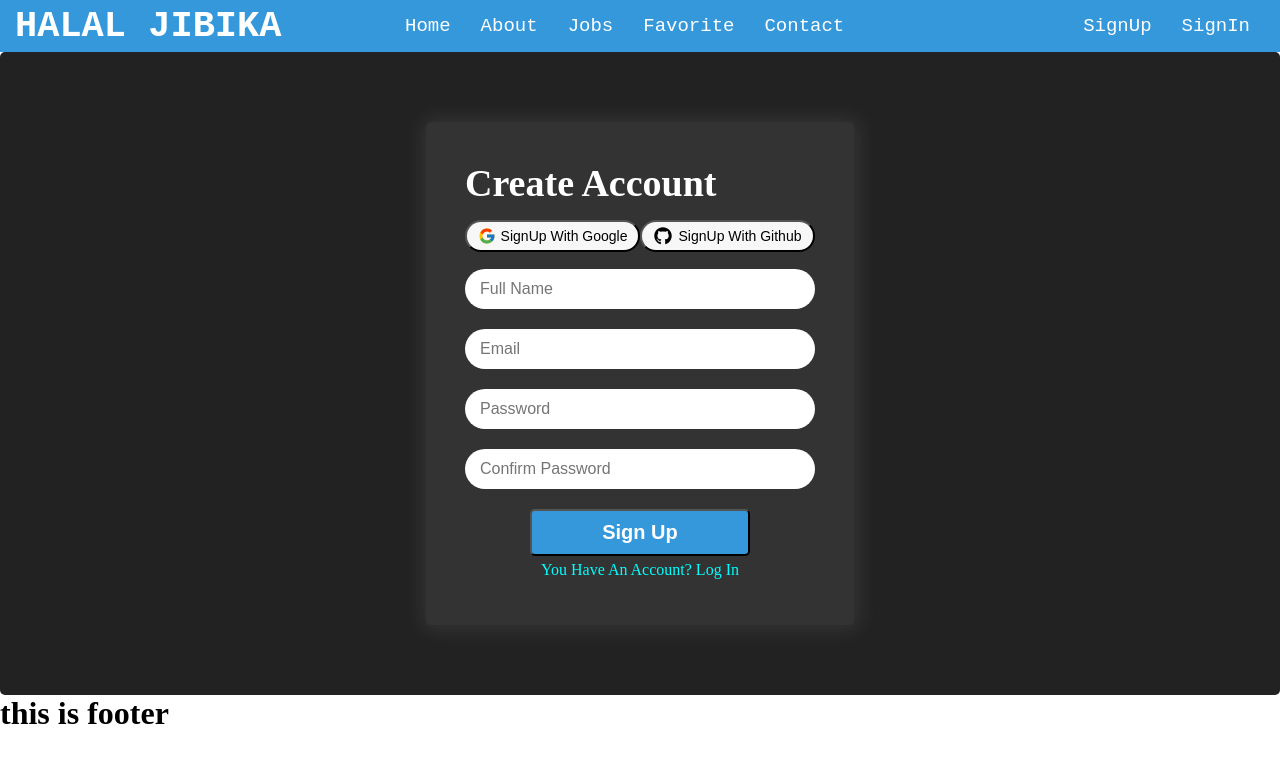
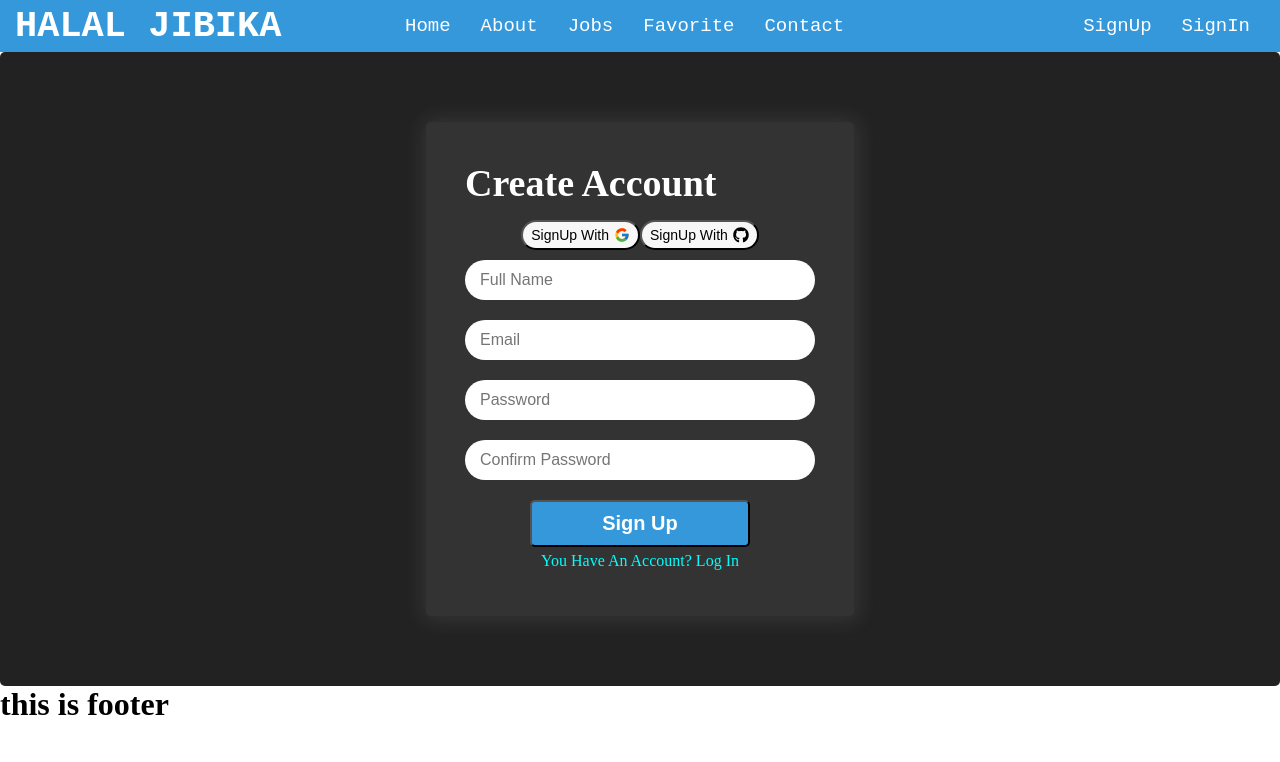
Before and after one commit to devRokib/HALAL_JIBIKA, a React (Vite) app: page /signup in a window 1280 px wide. Shown: the top 762 px of the page. Built offline with nearby package versions, Linux system fonts and the light colour scheme.

Commit message:
sign in with google and github done

```diff
--- a/src/Component/Sign Up/SignUp.css
+++ b/src/Component/Sign Up/SignUp.css
@@ -67,51 +67,7 @@
     font-size: 38px;
     margin-bottom: 15px;
 }
-.buttonContainer{
-    display: flex;
-    align-items: center;
-    justify-content: center;
-}
-.signWithGoogle{
-     display:flex;
-     align-items: center;
-     justify-content: space-around;
-     width: 50%;
-     background: #f7f7f7;
-     padding: 5px 8px;
-     font-size: 14px;
-     border-radius: 20px;
-}
-.signWithGithub{
-    display:flex;
-    align-items: center;
-    justify-content: space-around;
-    width: 50%;
-    background: #f7f7f7;
-    padding: 5px 8px;
-    font-size: 14px;
-    border-radius: 20px;
-}
-.GoogleIcon{
-    font-size: 18px;
-    display: flex;
-    align-items: center;
-}
-.GoogleContent{
-    display: flex;
-    align-items: center;
-    font-size: 14px;
-}
-.GithubIcon{
-    font-size: 18px;
-    display: flex;
-    align-items: center;
-}
-.GithubContent{
-    display: flex;
-    align-items: center;
-    font-size: 14px;
-}
+
 .signupSection input#submitBtn {
     font-size: 20px;
     font-weight: 600;
--- a/src/Component/Sign Up/SignUp.jsx
+++ b/src/Component/Sign Up/SignUp.jsx
@@ -1,5 +1,4 @@
-import { FcGoogle } from "react-icons/fc";
-import { FaGithub } from "react-icons/fa";
+
 import {useCreateUserWithEmailAndPassword, useUpdateProfile} from'react-firebase-hooks/auth'
 import './SignUp.css'
 import { NavLink, useNavigate } from 'react-router-dom';
@@ -7,6 +6,7 @@ import { NavLink, useNavigate } from 'react-router-dom';
 import auth from "../../fireConfige/FirebaseConfig";
 import { toast } from "react-toastify";
 import Loading from "../Loading/Loading";
+import SocialAccount from "../SocialAccount/SocialAccount";
 
 
 function SignUp() {
@@ -62,19 +62,9 @@ function SignUp() {
     <div className='signupSection'>
         <div className="formContainer">
           <h1>Create Account</h1>
-          <div className="buttonContainer">
-          <button className='signWithGoogle'>
-            <span className="GoogleIcon"><FcGoogle/></span>
-            <span className="GoogleContent">SignUp With Google</span>
-          </button>
-          <button className='signWithGithub'>
-            <span className="GithubIcon"><FaGithub /></span>
-            <span className="GithubContent">SignUp With Github</span>
-          </button>
-          </div>
 
           <form action="#" onSubmit={formSubmitHandler}>
-
+            <SocialAccount/>
            <input  type="text" name="name" id="name" placeholder='Full Name' />
 
             <input type="email" name="email" id="email" placeholder='Email' />
--- /dev/null
+++ b/src/Component/SocialAccount/SocialAccount.css
@@ -0,0 +1,50 @@
+.buttonContainer{
+    display: flex;
+    align-items: center;
+    justify-content:space-between;
+    max-width: 100%;
+}
+.signWithGoogle{
+     display:flex;
+     align-items: center;
+     justify-content: space-around;
+     width: 50%;
+     background: #f7f7f7;
+     padding: 5px 8px;
+     border-radius: 20px;
+     cursor: pointer;
+}
+.signWithGithub{
+    display:flex;
+    align-items: center;
+    justify-content: space-around;
+    width: 50%;
+    background: #f7f7f7;
+    padding: 5px 8px;
+    border-radius: 20px;
+    cursor: pointer;
+}
+.GoogleIcon{
+    font-size: 16px;
+    display: flex;
+    align-items: center;
+}
+.GoogleContent{
+    display: flex;
+    align-items: center;
+    justify-content: space-between;
+    font-size: 14px;
+    margin-right: 5px;
+}
+.GithubIcon{
+    font-size: 16px;
+    display: flex;
+    align-items: center;
+}
+.GithubContent{
+    display: flex;
+    align-items: center;
+    justify-content: space-between;
+    font-size: 14px;
+    margin-right: 5px;
+}
--- /dev/null
+++ b/src/Component/SocialAccount/SocialAccount.jsx
@@ -0,0 +1,45 @@
+import './SocialAccount.css'
+import { FcGoogle } from "react-icons/fc";
+import { FaGithub } from "react-icons/fa";
+import { useSignInWithGithub, useSignInWithGoogle } from 'react-firebase-hooks/auth'
+import auth from '../../fireConfige/FirebaseConfig'
+import { useNavigate } from 'react-router-dom'
+import Loading from '../Loading/Loading'
+import { toast } from 'react-toastify'
+
+
+function SocialAccount() {
+    const [signInWithGoogle,googleUser,googleLoading,gooleError] = useSignInWithGoogle(auth)
+    const [signInWithGithub,githubUser,githubLoading,githubError] = useSignInWithGithub(auth)
+    const navigate = useNavigate()
+    let errorElement;
+    if(googleLoading || githubLoading){
+        return <Loading/>
+    }
+    if(gooleError || githubError){
+        <p>
+            Error:{googleError?.message}
+            Error:{githubError?.message}
+        </p>
+    }
+    if(googleUser || githubUser){
+        navigate('/');
+        toast.success('Log in Successfully')
+    }
+  return (
+    <div>
+      <div className="buttonContainer">
+          <button onClick={()=>signInWithGoogle()} className='signWithGoogle'>
+            <span className="GoogleContent">SignUp With </span>
+            <span className="GoogleIcon"><FcGoogle/></span>
+          </button>
+          <button onClick={()=>signInWithGithub()} className='signWithGithub'>
+            <span className="GithubContent">SignUp With </span>
+            <span className="GithubIcon"><FaGithub /></span>
+          </button>
+          </div>
+    </div>
+  )
+}
+
+export default SocialAccount
```
